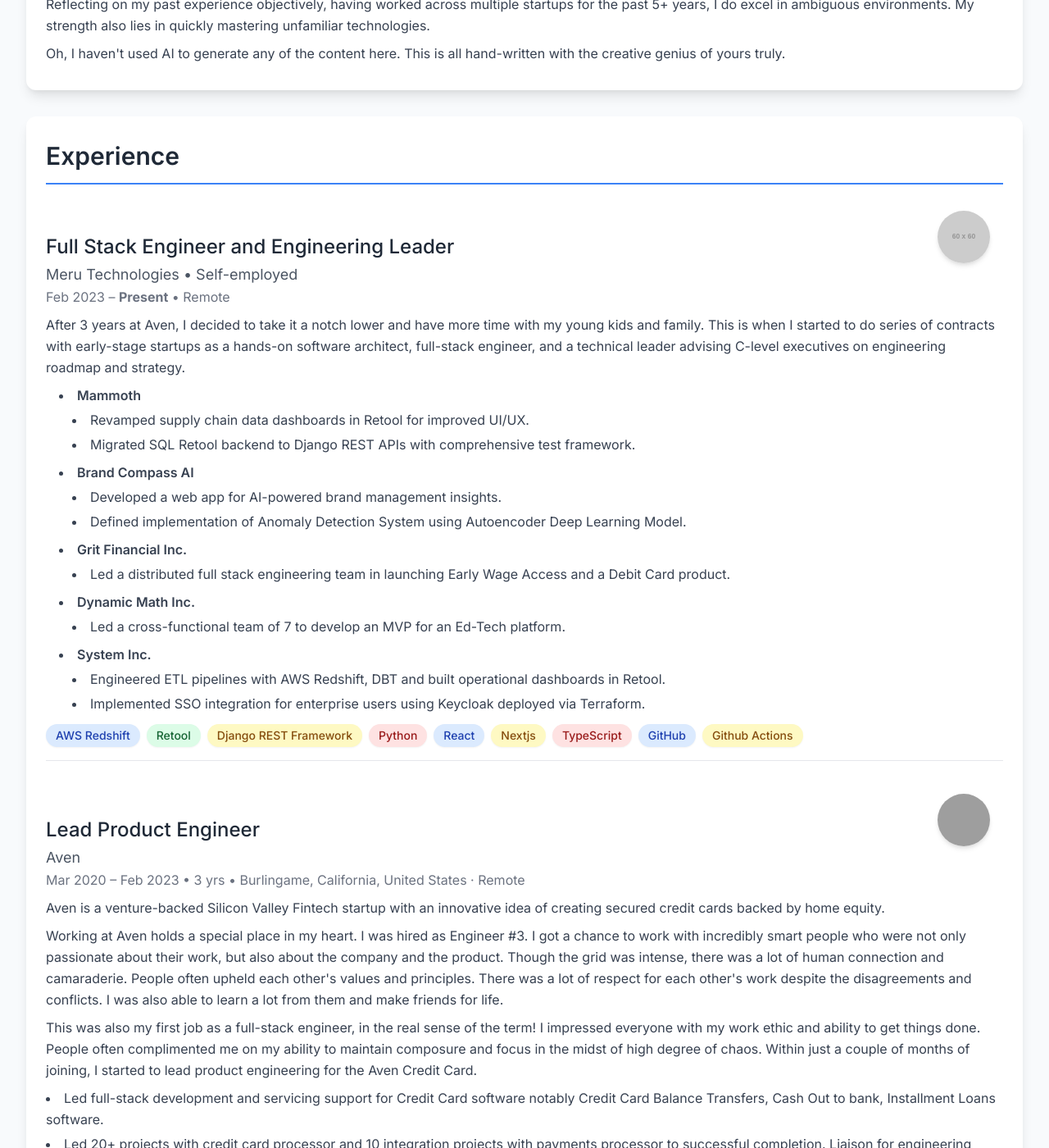
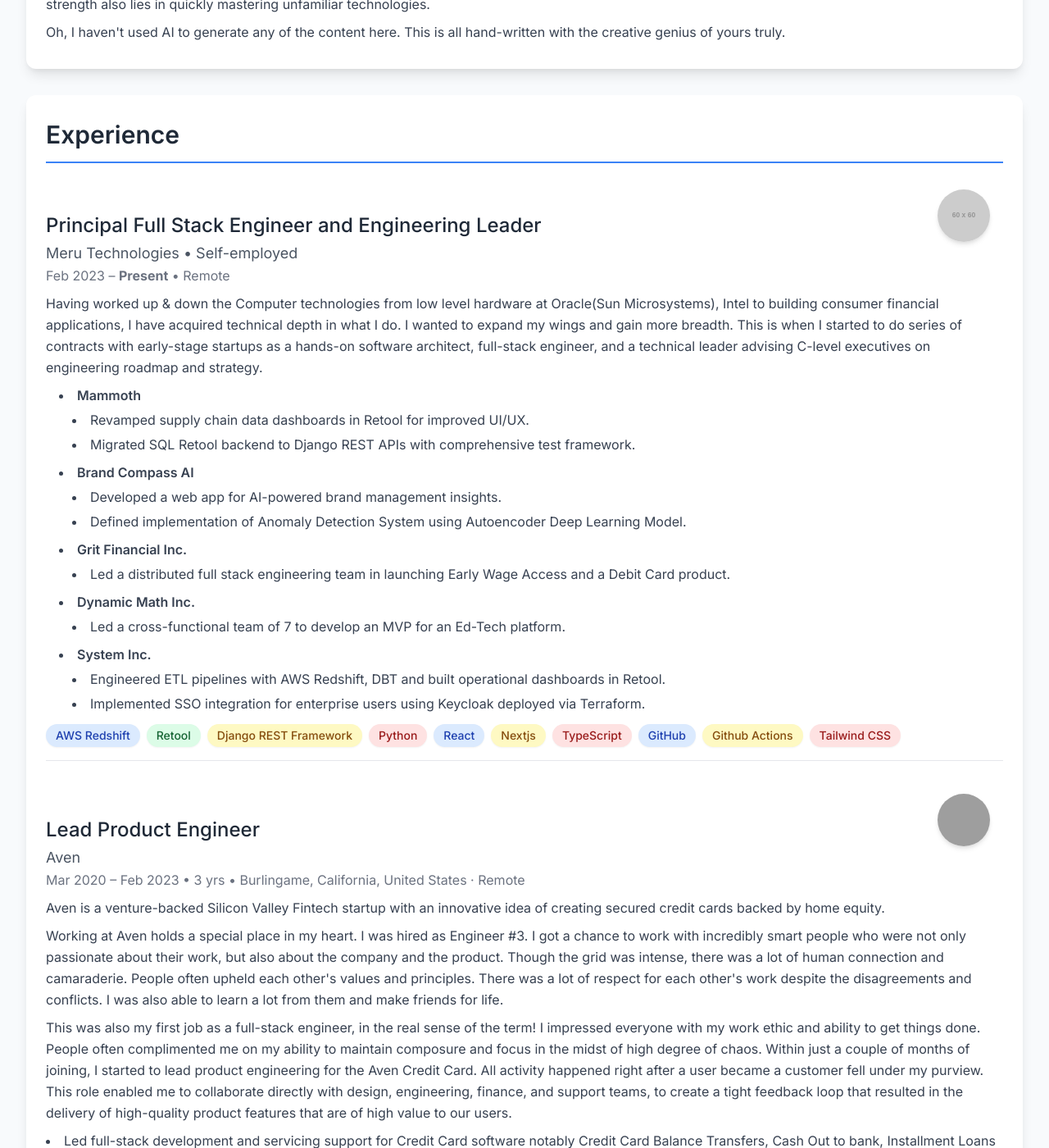
Before and after one commit to praneethys/praneethys.github.io, a Jekyll site: the page built from resume.html, in a window 1280 px wide and 1400 px high, scrolled down 357 px. Shown: the whole window at 82% size. Built offline with Jekyll 4.4.1, drawn with Linux system fonts in a browser that asks for light colours; nearby versions of some CDN libraries; some of the changed text lies outside the part shown; grey boxes are pictures that could not be loaded.

Commit message:
chore: simple updates to aven experience

```diff
--- a/resume.html
+++ b/resume.html
@@ -9,9 +9,7 @@
   <p class="entry-description mb-3">
     I started off my career as a hardware engineer working on building computer
     chips. Aven was my first full stack software engineering role. I have been a
-    practitioner of Machine Learning, Deep Learning and AI since 2018. However,
-    I must admit that I haven't gotten too many opportunities to work on these
-    technologies at scale in production.
+    practitioner of Machine Learning, Deep Learning and AI since 2018.
   </p>
   <p class="entry-description">
     Reflecting on my past experience objectively, having worked across multiple
@@ -33,13 +31,17 @@
       alt="Meru Technologies Logo"
       class="company-logo"
     />
-    <h3 class="entry-title">Full Stack Engineer and Engineering Leader</h3>
+    <h3 class="entry-title">
+      Principal Full Stack Engineer and Engineering Leader
+    </h3>
     <p class="entry-subtitle">Meru Technologies &bull; Self-employed</p>
     <p class="entry-duration">Feb 2023 – <b>Present</b> &bull; Remote</p>
     <p class="entry-description">
-      After 3 years at Aven, I decided to take it a notch lower and have more
-      time with my young kids and family. This is when I started to do series of
-      contracts with early-stage startups as a hands-on software architect,
+      Having worked up & down the Computer technologies from low level hardware
+      at Oracle(Sun Microsystems), Intel to building consumer financial
+      applications, I have acquired technical depth in what I do. I wanted to
+      expand my wings and gain more breadth. This is when I started to do series
+      of contracts with early-stage startups as a hands-on software architect,
       full-stack engineer, and a technical leader advising C-level executives on
       engineering roadmap and strategy.
     </p>
@@ -100,6 +102,7 @@
       <span class="skill-tag skill-tag-red">TypeScript</span>
       <span class="skill-tag skill-tag-blue">GitHub</span>
       <span class="skill-tag skill-tag-yellow">Github Actions</span>
+      <span class="skill-tag skill-tag-red">Tailwind CSS</span>
     </div>
   </div>
 
@@ -135,7 +138,11 @@
       things done. People often complimented me on my ability to maintain
       composure and focus in the midst of high degree of chaos. Within just a
       couple of months of joining, I started to lead product engineering for the
-      Aven Credit Card.
+      Aven Credit Card. All activity happened right after a user became a
+      customer fell under my purview. This role enabled me to collaborate
+      directly with design, engineering, finance, and support teams, to create a
+      tight feedback loop that resulted in the delivery of high-quality product
+      features that are of high value to our users.
     </p>
     <ul class="unordered-list">
       <li class="list-item">
@@ -146,8 +153,15 @@
       <li class="list-item">
         Led 20+ projects with credit card processor and 10 integration projects
         with payments processor to successful completion. Liaison for
-        engineering work with these partners.
+        engineering work for 2 most vital vendor integrations.
       </li>
+      <li class="list-item">
+        Issued approximately 20,000 credit cards within two years of production
+        launch, savings of approximately $500,000 in credit card interest for
+        our users, and the issuance of approximately $1 million in balance
+        transfers, cash outs, or installment loans.
+      </li>
+
       <li class="list-item">
         Built data tapes and provided analysis for external distribution to
         potential capital markets partners.
@@ -359,6 +373,20 @@
 </section>
 
 <section class="card-section">
+  <h2 class="section-heading">Recommendations</h2>
+  <p>
+    <a
+      href="https://www.linkedin.com/in/yspraneeth/details/recommendations/"
+      target="_blank"
+      rel="noopener noreferrer"
+      class="external-link"
+    >
+      View my LinkedIn Recommendations
+    </a>
+  </p>
+</section>
+
+<section class="card-section">
   <h2 class="section-heading">Skills</h2>
   <div class="skill-tag-container">
     <span class="skill-tag skill-tag-red">Python</span>
```
